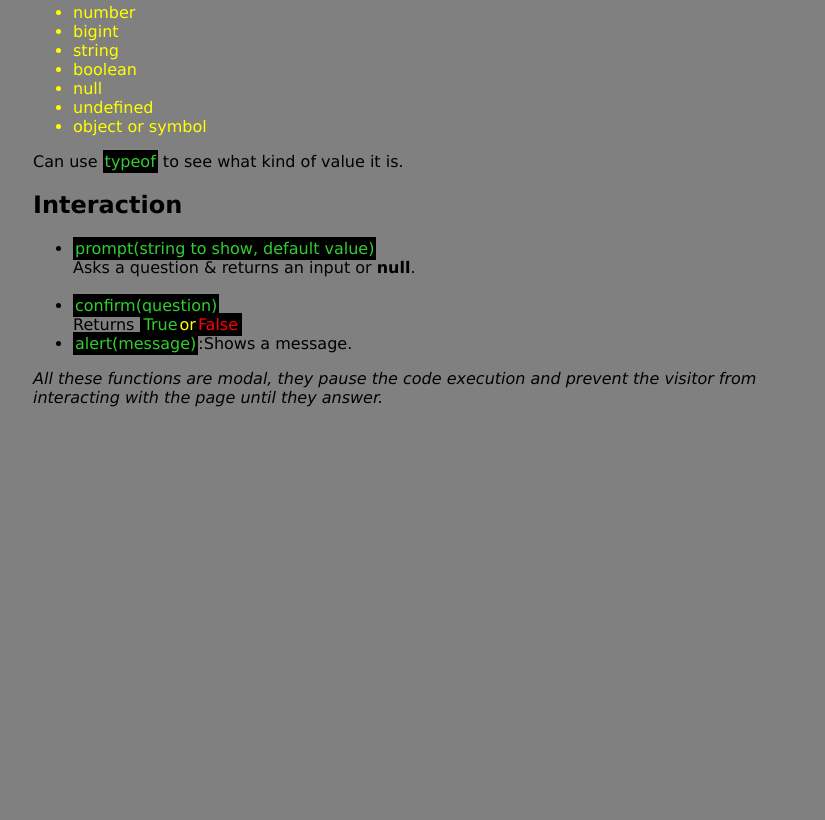
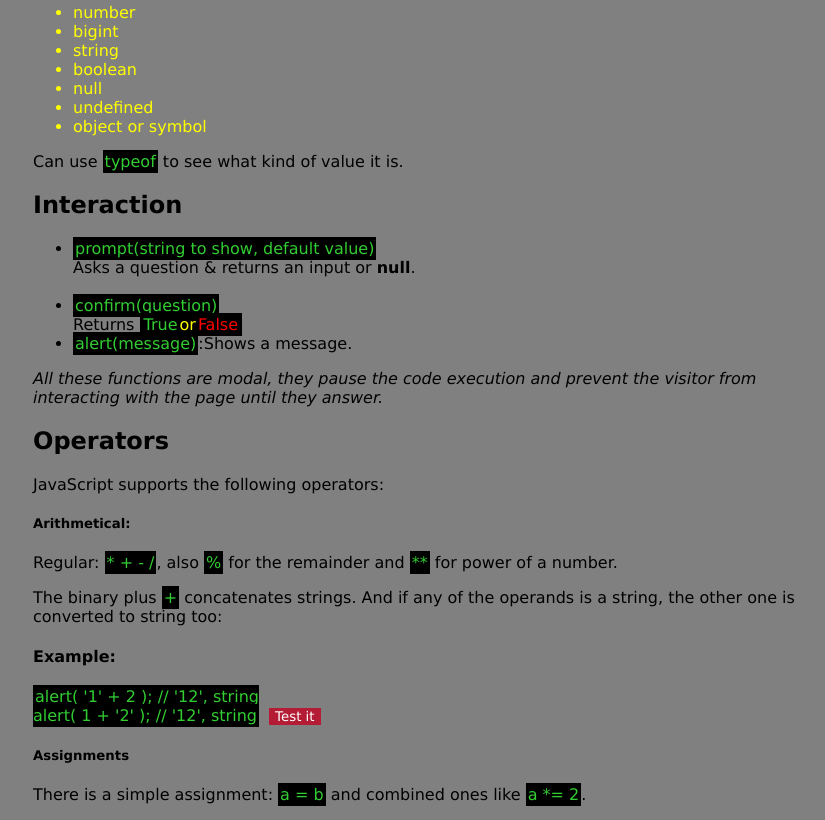
Before and after one commit to AYUB-NBP/Javascript.info-Learning, a plain HTML site: page 2.JavaScript Fundamentals/2.18 Javascript Specials.html in a window 1280 px wide. Shown: the part 1028-1848 px from the top of the page, without its empty margins (223-1048 px from the left). Before the commit the page ends 1435 px from the top, so only its background shows below. Drawn offline with Linux system fonts and the light colour scheme.

```diff
--- a/2.JavaScript Fundamentals/2.18 Javascript Specials.html
+++ b/2.JavaScript Fundamentals/2.18 Javascript Specials.html
@@ -68,6 +68,29 @@
         <i>All these functions are modal, they pause the code execution and prevent the visitor from interacting with
             the page
             until they answer.</i>
+        <h2>Operators</h2>
+        <p>JavaScript supports the following operators:
+        </p>
+        <h5>Arithmetical:</h5>
+        <p>Regular: <code>* + - /</code>, also <code>%</code> for the remainder and <code>**</code> for power of a
+            number.</p>
+        <p>The binary plus <code>+</code> concatenates strings. And if any of the operands is a string, the other one is
+            converted to string
+            too:</p>
+        <h4>Example:</h4>
+        <script>
+            let concat = () => {
+                alert('1' + 2); // '12', string
+                alert(1 + '2');
+            } // '12', string
+        </script>
+        <code>alert( '1' + 2 ); // '12', string <br>
+        alert( 1 + '2' ); // '12', string</code>
+        &nbsp;<button onclick="concat()">Test it</button>
+        <h5>Assignments</h5>
+        <p>There is a simple assignment: <code>a = b</code> and combined ones like <code>a *= 2</code>.
+        </p>
+
     </body>
 
 
```
